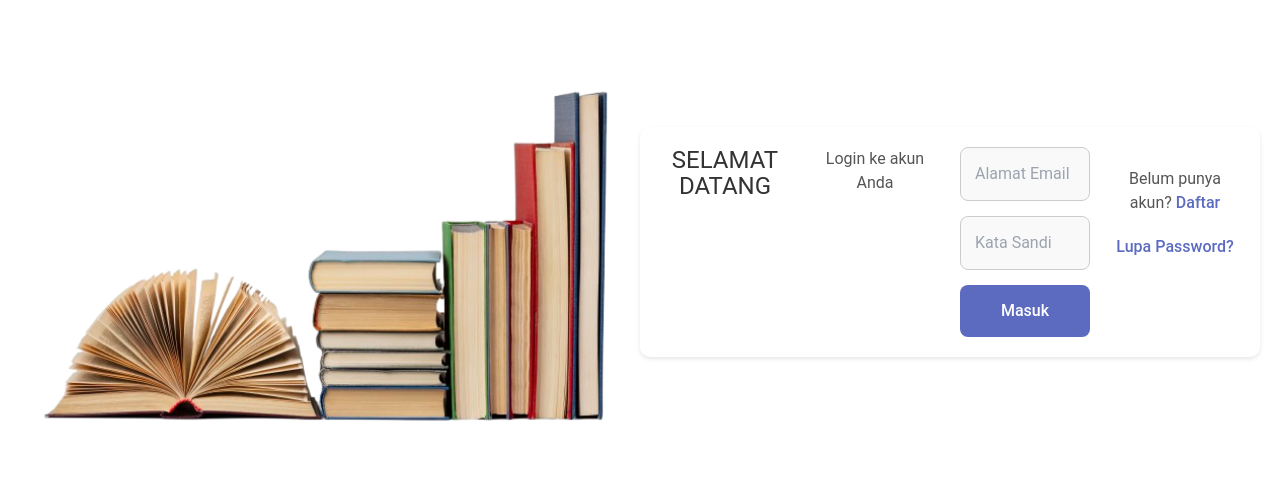
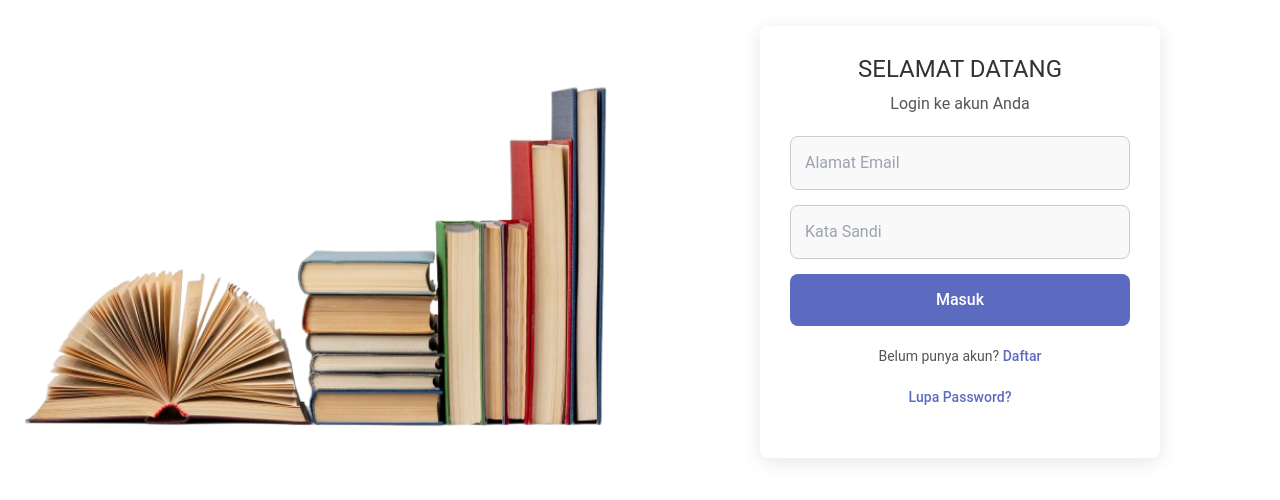
Before and after one commit to proyek-uas-arsitektur-sistem-perpus/proyek-sistem-perpus, a React (Vite) app in the folder frontend/: page / in a window 1280 px wide. Shown: the part 158-658 px from the top of the page. Built offline with nearby package versions, Linux system fonts and the light colour scheme.

Commit message:
Memperbaiki tampilan login

```diff
--- a/frontend/src/pages/Login.css
+++ b/frontend/src/pages/Login.css
@@ -1,4 +1,3 @@
-/* Login.css */
 * {
   margin: 0;
   padding: 0;
@@ -13,51 +12,44 @@
 
 .login-page {
   display: flex;
+  height: 100vh;
+}
+
+.left-side {
+  flex: 1; /* Bagian kiri (gambar) menempati separuh layar */
+}
+
+.login-image {
+  margin-left: 0%;
+  width: 100%;
+  height: 100%;
+  object-fit: contain; /* Menampilkan gambar tanpa memotong */
+}
+
+.right-side {
+  flex: 1; /* Bagian kanan (form login) menempati separuh layar */
+  display: flex;
   justify-content: center;
   align-items: center;
-    height: 100vh;
-    padding: 20px;
 }
 
 .login-container {
-    display: flex;
   width: 100%;
-    max-width: 1000px; /* Membatasi lebar kontainer */
+  max-width: 400px;
   background-color: #fff;
-    border-radius: 10px;
+  border-radius: 8px;
   box-shadow: 0 4px 20px rgba(0, 0, 0, 0.1);
+  padding: 30px;
 }
 
-  .left-side, .right-side {
-    display: flex;
-    justify-content: center;
-    align-items: center;
-    height: 100%;
-  }
-
-  .left-side {
-    flex: 1;
-  }
-
-  .login-image {
-    width: 100%;
-    height: 100%;
-    object-fit: contain;  /* Menggunakan contain untuk memastikan gambar tidak terpotong atau diperbesar */
-    border-radius: 10px 0 0 10px;  /* Sudut kiri atas dan bawah melengkung */
-  }
-
-  .right-side {
-    flex: 1;
-  }
-
-  .form-container h1 {
+.login-container h1 {
   font-size: 24px;
   text-align: center;
   margin-bottom: 10px;
   color: #333;
 }
 
-  .form-container p {
+.login-container p {
   text-align: center;
   margin-bottom: 20px;
   color: #555;
@@ -102,6 +94,7 @@
 .signup-link {
   text-align: center;
   margin-top: 20px;
+  font-size: 14px;
 }
 
 .signup-link a {
@@ -112,17 +105,3 @@
 .signup-link a:hover {
   text-decoration: underline;
 }
-
-  @media (max-width: 768px) {
-    .login-container {
-      flex-direction: column;
-      padding: 20px;
-    }
-
-    .left-side,
-    .right-side {
-      width: 100%;
-      margin: 10px 0;
-      height: auto;
-    }
-  }
--- a/frontend/src/pages/Login.jsx
+++ b/frontend/src/pages/Login.jsx
@@ -1,42 +1,40 @@
 import { useNavigate } from "react-router-dom";
 import "./Login.css";
-import loginImage from "../assets/Login.jpg";  // Pastikan path gambar benar
+import loginImage from "../assets/Login.jpg"; // Pastikan path gambar benar
 
 const Login = () => {
   const navigate = useNavigate();
 
   const handleLogin = (event) => {
     event.preventDefault();
-    // Lakukan logika login di sini, seperti validasi dan pengalihan halaman
-    navigate("/dashboard");  // Ganti dengan halaman setelah login
+    // Lakukan logika login di sini
+    navigate("/dashboard"); // Redirect ke halaman setelah login
   };
 
   return (
     <div className="login-page">
+      {/* Bagian Kiri: Gambar */}
       <div className="left-side">
         <img src={loginImage} alt="Login" className="login-image" />
       </div>
+
+      {/* Bagian Kanan: Form Login */}
       <div className="right-side">
-        <div className="form-container">
+        <div className="login-container">
           <h1>SELAMAT DATANG</h1>
           <p>Login ke akun Anda</p>
           <form onSubmit={handleLogin}>
-            <input
-              type="email"
-              placeholder="Alamat Email"
-              required
-            />
-            <input
-              type="password"
-              placeholder="Kata Sandi"
-              required
-            />
+            <input type="email" placeholder="Alamat Email" required />
+            <input type="password" placeholder="Kata Sandi" required />
             <button type="submit">Masuk</button>
           </form>
           <div className="signup-link">
-            <p>Belum punya akun? <a href="/register">Daftar</a></p>
-            {/* Tambahkan link untuk Lupa Password */}
-            <p><a href="/lupa-password">Lupa Password?</a></p>
+            <p>
+              Belum punya akun? <a href="/register">Daftar</a>
+            </p>
+            <p>
+              <a href="/lupa-password">Lupa Password?</a>
+            </p>
           </div>
         </div>
       </div>
```
Lines whose indentation alone changed are shown as unchanged.
